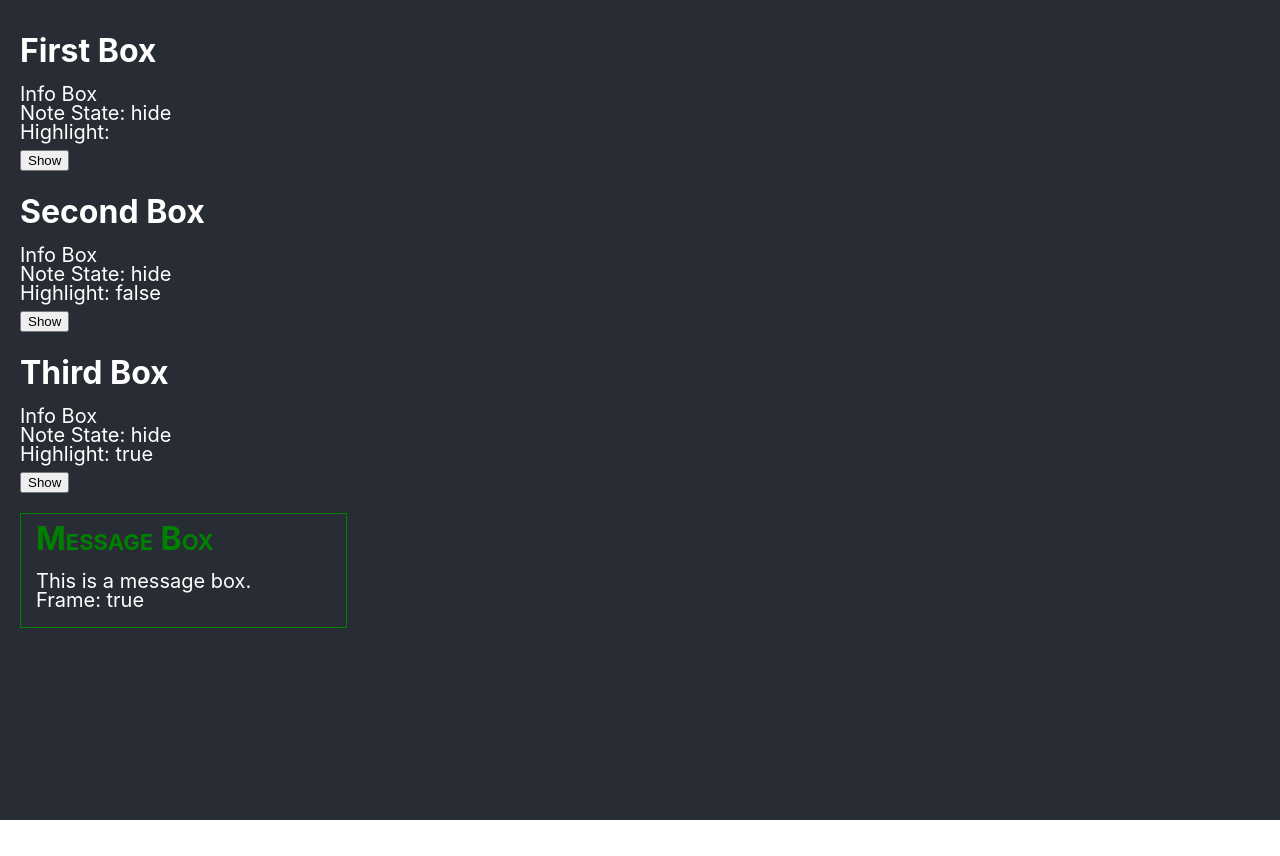
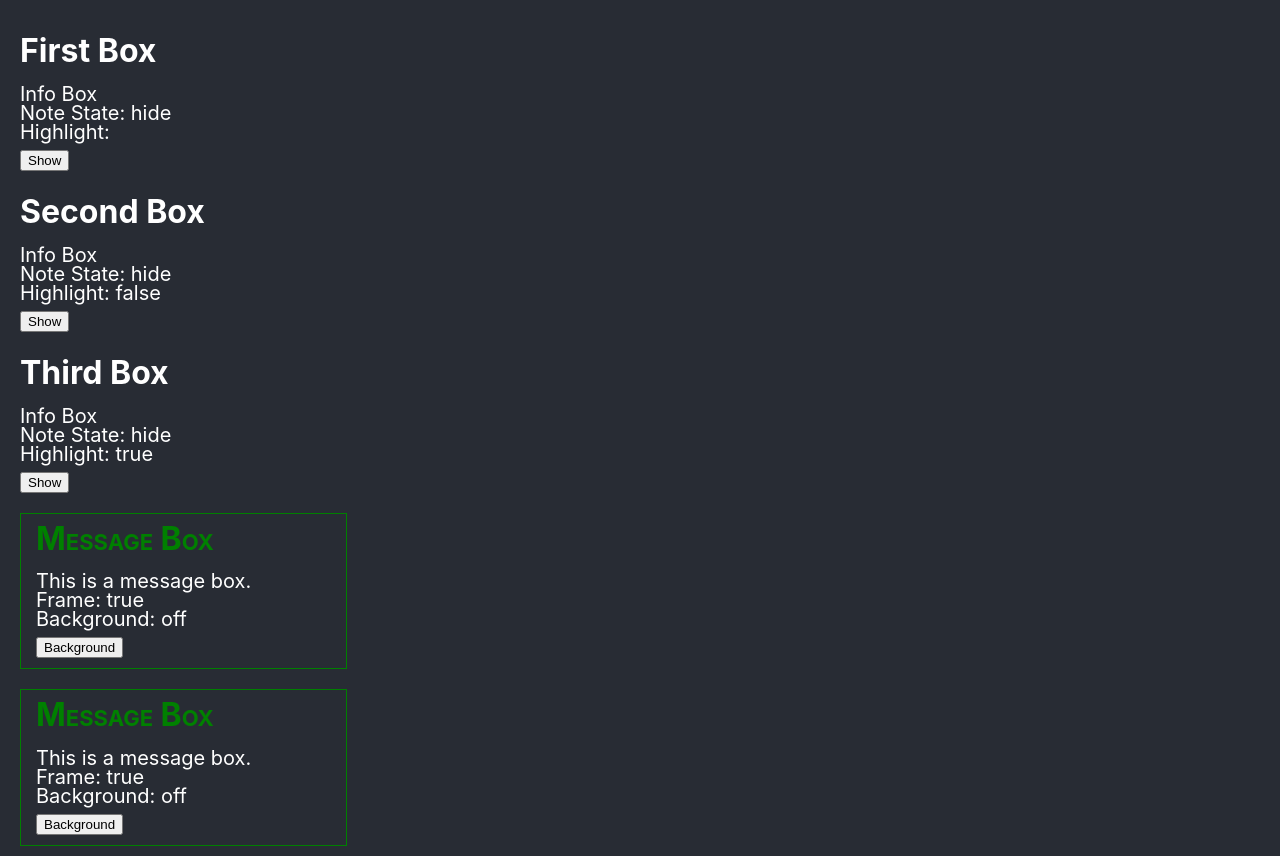
Before and after one commit to edwardtanguay/reacthooks222, a React (Create React App) app: page / in a window 1280 px wide. Before the commit the page ends 820 px from the top, so only its background shows below. Built offline with nearby package versions, Linux system fonts and the light colour scheme.

Commit message:
add MessageBox background

```diff
--- a/src/App.js
+++ b/src/App.js
@@ -10,6 +10,7 @@ function App() {
 		<InfoBox title="Second Box" highlight="false"/>
 		<InfoBox title="Third Box" highlight="true"/>
 		<MessageBox framed="true"></MessageBox>
+		<MessageBox framed="true"></MessageBox>
     </div>
   );
 }
--- a/src/components/MessageBox.js
+++ b/src/components/MessageBox.js
@@ -1,12 +1,17 @@
-// import { useState } from 'react';
+import { useState } from 'react';
 import '../styles/MessageBox.scss';
 
 function MessageBox({framed}) {
+	const [background, setBackground] = useState(false);
 	return (
-		<div className={`component_messageBox ${framed === 'true' ? 'component_messageBox_framed' : 'normal'}`}>
+		<div className={`component_messageBox ${framed === 'true' ? 'component_messageBox_framed' : 'component_messageBox_normal'}
+		${background ? 'component_messageBox_background' : 'component_messageBox_normal'}
+		`}>
 			<h1>Message Box</h1>
 			<p>This is a message box.</p>
 			<p>Frame: {framed} </p>
+			<p>Background: {background ? 'on' : 'off'} </p>
+			<button onClick={() => setBackground(background ? false : true)}>Background</button>
 		</div>
 	)
 }
--- a/src/styles/MessageBox.scss
+++ b/src/styles/MessageBox.scss
@@ -14,3 +14,7 @@
 		color: green;
 	}
 }
+
+.component_messageBox_background {
+	background-color: #333;
+}
```
